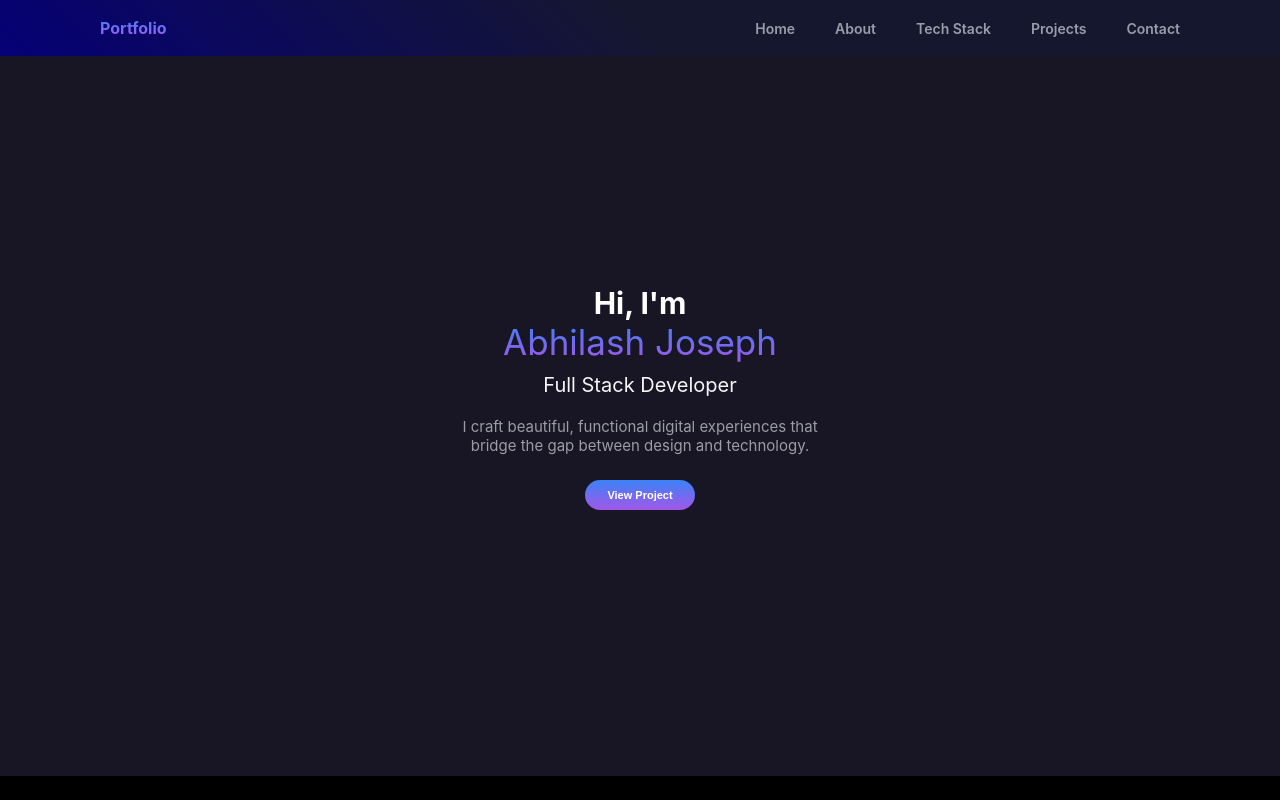
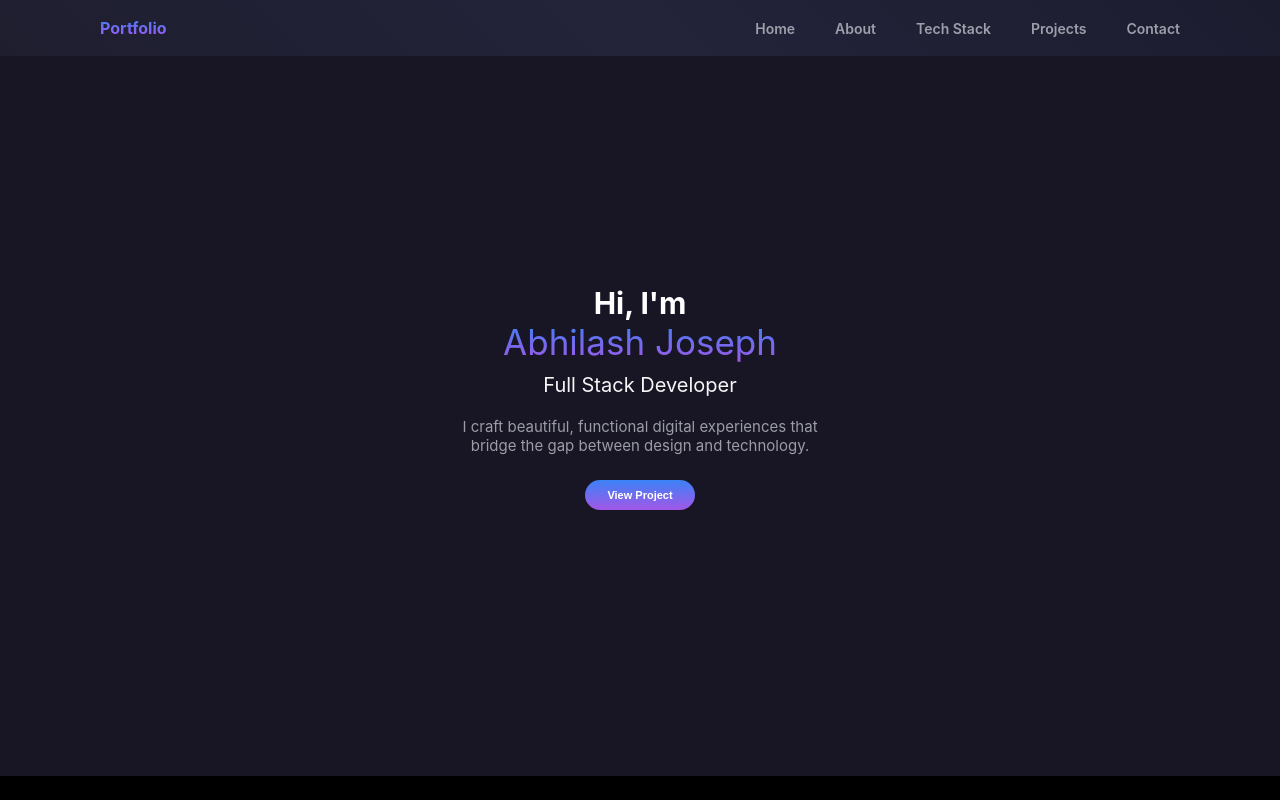
Before and after one commit to abhilashjoseph16/Portfolio, a React (Vite) app: page / in a window 1280 px wide. Shown: the top 800 px of the page. Built offline with nearby package versions, Linux system fonts and the light colour scheme; no server answers.

Commit message:
scss fix

```diff
--- a/src/styles/components/_header.scss
+++ b/src/styles/components/_header.scss
@@ -6,25 +6,7 @@
   top: 0;
   z-index: 1000;
   height: 56px;
-  background: rgb(5, 0, 118);
-  background: -moz-linear-gradient(
-    45deg,
-    rgb(5, 0, 118) 0%,
-    rgb(21, 23, 47) 50%,
-    rgb(21, 23, 47) 100%
-  );
-  background: -webkit-linear-gradient(
-    45deg,
-    rgb(5, 0, 118) 0%,
-    rgb(21, 23, 47) 50%,
-    rgb(21, 23, 47) 100%
-  );
-  background: linear-gradient(
-    45deg,
-    rgb(5, 0, 118) 0%,
-    rgb(21, 23, 47) 50%,
-    rgb(21, 23, 47) 100%
-  );
+  background: linear-gradient(45deg, #1e1e2f 0%, #23243a 50%, #1b1c2e 100%);
   .portfolio_title {
     font-size: 16px;
     font-weight: 700;
```
